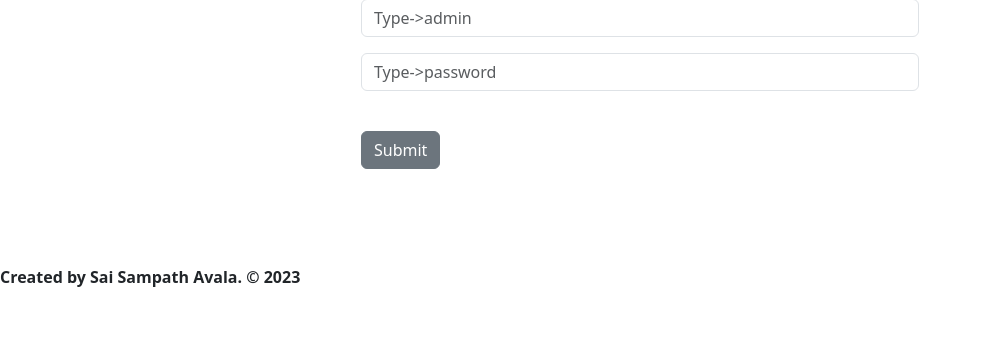
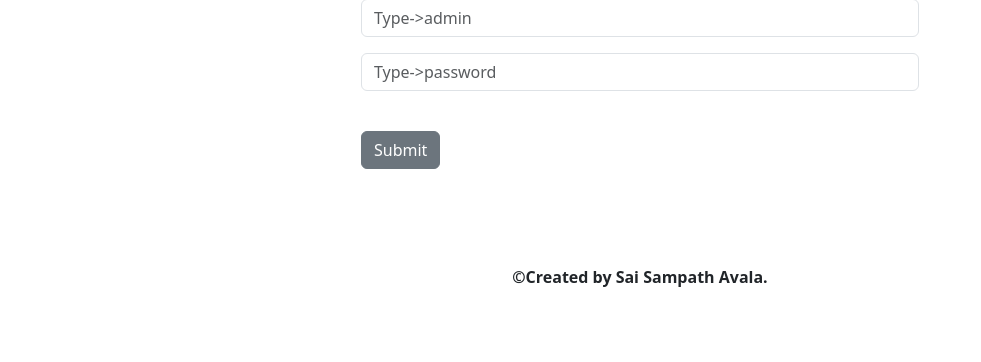
Before and after one commit to avalassai/SaiSampath_Avala, a Django app: page / in a window 1280 px wide. Shown: the part 161-523 px from the top of the page, without its empty margins (0-981 px from the left). Run offline with Django 4.2, Linux system fonts and the light colour scheme.

Commit message:
Name Update

```diff
--- a/website/templates/base.html
+++ b/website/templates/base.html
@@ -3,7 +3,7 @@
   <head>
     <meta charset="utf-8">
     <meta name="viewport" content="width=device-width, initial-scale=1">
-    <title>CRM</title>
+    <title>Customer Relationship Management</title>
     <link href="https://cdn.jsdelivr.net/npm/bootstrap@5.3.2/dist/css/bootstrap.min.css" rel="stylesheet" integrity="sha384-T3c6CoIi6uLrA9TneNEoa7RxnatzjcDSCmG1MXxSR1GAsXEV/Dwwykc2MPK8M2HN" crossorigin="anonymous">
 
   </head>
@@ -24,7 +24,7 @@
         {% endblock %}
     </div>
     <br><br><br><br>
-    <strong><p>Created by Sai Sampath Avala. © 2023</p></strong>
+    <center><strong><p>&copy;Created by Sai Sampath Avala.</p></strong></center>
     <script src="https://cdn.jsdelivr.net/npm/bootstrap@5.3.2/dist/js/bootstrap.bundle.min.js" integrity="sha384-C6RzsynM9kWDrMNeT87bh95OGNyZPhcTNXj1NW7RuBCsyN/o0jlpcV8Qyq46cDfL" crossorigin="anonymous"></script>
   </body>
 </html>
```
